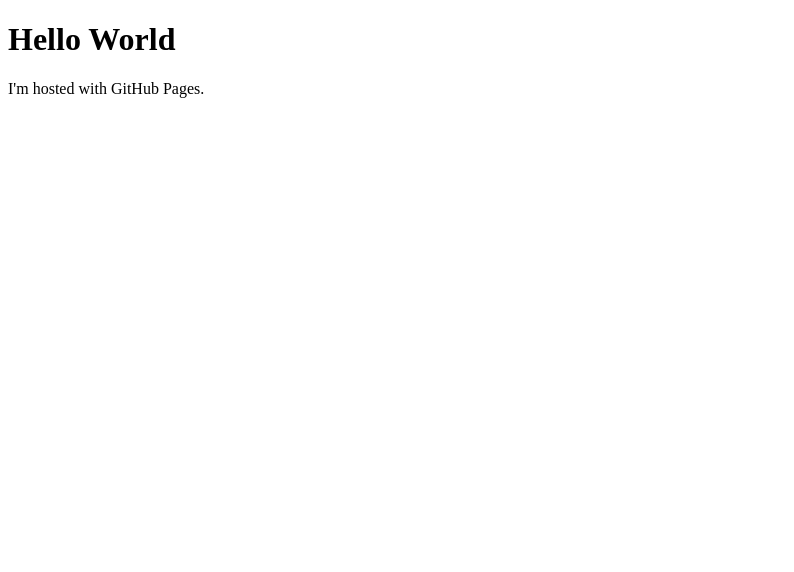
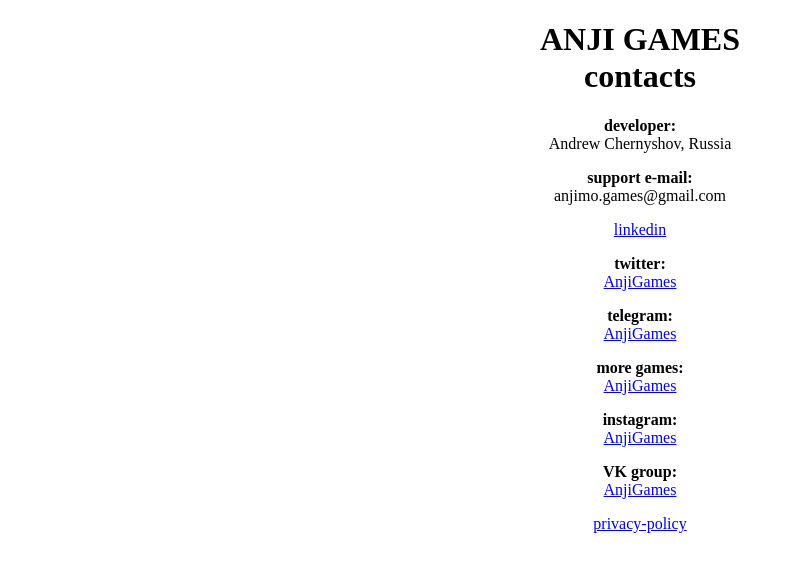
Before and after one commit to Anjimo/Anjimo.github.io, a plain HTML site: page index.html in a window 1280 px wide. Shown: the whole page, without its empty margins (0-794 px from the left). Drawn offline with Linux system fonts and the light colour scheme.

Commit message:
new
new!

```diff
--- a/index.html
+++ b/index.html
@@ -1,7 +1,33 @@
 <!DOCTYPE html>
 <html>
+
+<head>
+  <meta charset="utf-8">
+  <title>Отступы в тексте</title>
+  <style>
+   p {
+    margin-top: 0.5em; /* Отступ сверху */
+    margin-bottom: 1em; /* Отступ снизу */
+   }
+  </style>
+ </head>
+
 <body>
-<h1>Hello World</h1>
-<p>I'm hosted with GitHub Pages.</p>
+
+<h1 align="center">ANJI GAMES<br>contacts</h1>
+<p align="center"><strong>developer:</strong><br>Andrew Chernyshov, Russia<br></p>
+<p align="center"><strong>support e-mail:</strong><br>anjimo.games@gmail.com<br></p>
+<p align="center"><a href="https://www.linkedin.com/in/andrei-chernyshov-954316131/">linkedin</a><br></p>
+
+<p align="center"><strong>twitter:</strong><br><a href="https://twitter.com/AnjiGames">AnjiGames</a></p>
+<p align="center"><strong>telegram:</strong><br><a href="http://t.me/AnjiGames">AnjiGames</a></p>
+<p align="center"><strong>more games:</strong><br><a href="https://cargocollective.com/AnjiGames">AnjiGames</a></p>
+
+<p align="center"><strong>instagram:</strong><br><a href="https://www.instagram.com/anjigames/">AnjiGames</a></p>
+
+<p align="center"><strong>VK group:</strong><br><a href="https://vk.com/club100596517">AnjiGames</a></p>
+<p align="center"><a href="https://cargocollective.com/AnjiGames/privacy-policy">privacy-policy</a><br></p>
+
+
 </body>
 </html>
```
Also changed, not shown: app-ads.txt (added).
